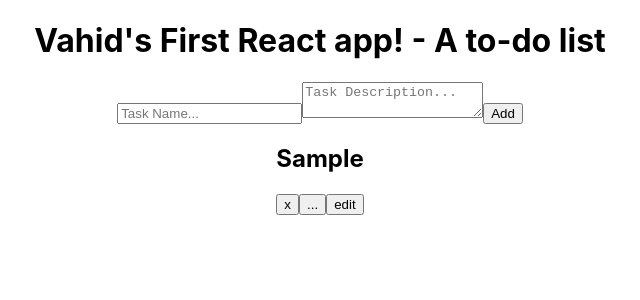
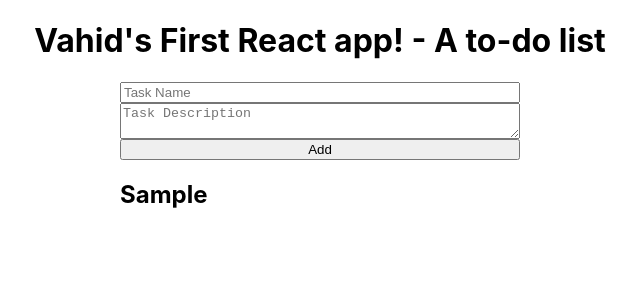
Before and after one commit to vahidm90/todo-list, a React (Create React App) app: page / in a window 1280 px wide. Both pictures are taken after typing "Sample", "Sample" into the empty fields and a click on the button "Add". Shown: the top 300 px of the page, without its empty margins (320-960 px from the left). Built offline with nearby package versions, Linux system fonts and the light colour scheme; the HTML template or start-up script is replaced by a standard one.

Commit message:
better styles;

```diff
--- a/src/App.css
+++ b/src/App.css
@@ -1,3 +1,30 @@
 .App {
-  text-align: center;
+  display: flex;
+  flex-direction: column;
+  align-items: center;
 }
+
+.todo-item, .todo-form {
+  display: flex;
+  position: relative;
+  width: 98vw;
+  max-width: 400px;
+  flex-direction: column;
+}
+
+.action-buttons {
+  position: absolute;
+  bottom: 0;
+  right: 0;
+  transform: rotateX(90deg);
+  transition: transform .3s ease;
+  transform-origin: bottom;
+}
+
+.todo-item:hover .action-buttons {
+  transform: rotateX(0);
+}
+
+.action-buttons .btn:not(:last-child) {
+  margin-right: 8px;
+}
--- a/src/components/_todo-form.component.tsx
+++ b/src/components/_todo-form.component.tsx
@@ -58,13 +58,21 @@ export class TodoForm extends React.Component<ITodoFormProps, IToDo> {
     render() {
 
         const item = this.state;
+        let formClasses = 'todo-form add-form';
+        let btnTxt = 'Add';
+        let cancelBtn = null;
+        if (this._isEdit) {
+            formClasses = 'todo-form edit-form';
+            btnTxt = 'Apply';
+            cancelBtn = <button onClick={this.onCancelEdit}>Cancel</button>;
+        }
         return (
-            <form onSubmit={this.onFormSubmit} ref={this._formRef}>
-                <input type="text" placeholder="Task Name..." value={item.name} onChange={this.onNameChange} required/>
-                <textarea placeholder="Task Description..." value={item.description}
+            <form className={formClasses} onSubmit={this.onFormSubmit} ref={this._formRef}>
+                <input className="form-field name" type="text" placeholder="Task Name" value={item.name}
+                       onChange={this.onNameChange} required/>
+                <textarea className="form-field description" placeholder="Task Description" value={item.description}
                           onKeyDown={this.onTextAreaKeydown} onChange={this.onDescriptionChange}></textarea>
-                <button type="submit">{this._isEdit ? 'Apply' : 'Add'}</button>
-                {this._isEdit && <button onClick={this.onCancelEdit}>Cancel</button>}
+                <button className="btn submit-btn"  type="submit">{btnTxt}</button>{cancelBtn}
             </form>
         );
     }
--- a/src/components/_todo-item.component.tsx
+++ b/src/components/_todo-item.component.tsx
@@ -2,7 +2,7 @@ import React from "react";
 import {ITodoListItem, ITodoListItemProps, ITodoListItemState} from "../interfaces";
 import {TodoForm} from "./_todo-form.component";
 
-export class TodoItem extends React.Component<ITodoListItemProps, ITodoListItemState>{
+export class TodoItem extends React.Component<ITodoListItemProps, ITodoListItemState> {
 
     constructor(props) {
         super(props);
@@ -38,13 +38,16 @@ export class TodoItem extends React.Component<ITodoListItemProps, ITodoListItemS
                                    onEditItem={this.onEditSubmit}></TodoForm>
         return (
             <div className="todo-item">
-                <h2 className="name" >{item.name}</h2>
+                <h2 className="name">{item.name}</h2>
+                <div className="action-buttons">
                     <button className="btn btn-delete" title="remove task from list"
-                            onClick={this.onDeleteButtonClick}>x</button>
-                <button onClick={this.onExtendButtonClick}>...</button>
-                {description}
-                <button onClick={this.onEditButtonClick}>edit</button>
-                {state.isEditing && editForm}
+                            onClick={this.onDeleteButtonClick}>x
+                    </button>
+                    <button className="btn btn-extend" onClick={this.onExtendButtonClick}>...</button>
+                    {!state.isEditing &&
+                        <button className="btn btn-edit" onClick={this.onEditButtonClick}>edit</button>}
+                </div>
+                {description}{state.isEditing && editForm}
             </div>
         );
     }
```
